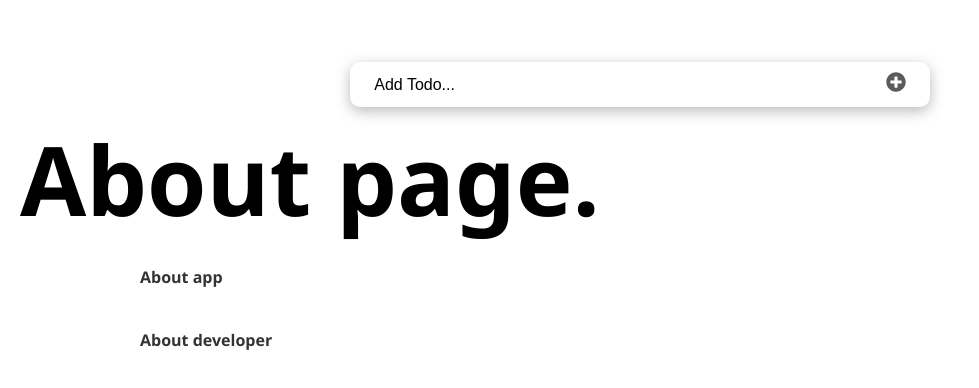
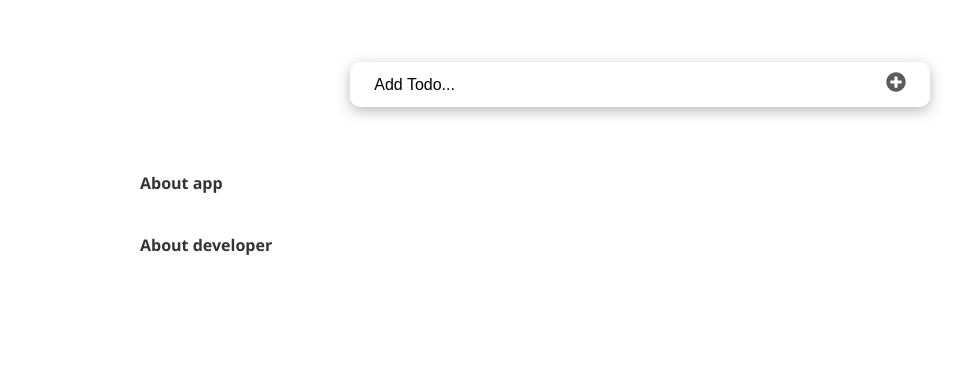
Before and after one commit to RitaDee/todo-app-react, a React (Create React App) app: page /about in a window 1280 px wide. Shown: the part 106-494 px from the top of the page, without its empty margins (0-979 px from the left). Built offline with nearby package versions, Linux system fonts and the light colour scheme.

Commit message:
Modify about.js file

```diff
--- a/src/routes/About.js
+++ b/src/routes/About.js
@@ -1,8 +1,11 @@
 import { NavLink, Outlet } from 'react-router-dom';
+import Header from '../components/Header';
 
 const About = () => (
   <>
-    <h1>About page.</h1>
+    <Header>
+      <h1>About page.</h1>
+    </Header>
     <div className="about">
       <ul className="about_list">
         <li>
@@ -16,4 +19,5 @@ const About = () => (
     </div>
   </>
 );
+
 export default About;
```
